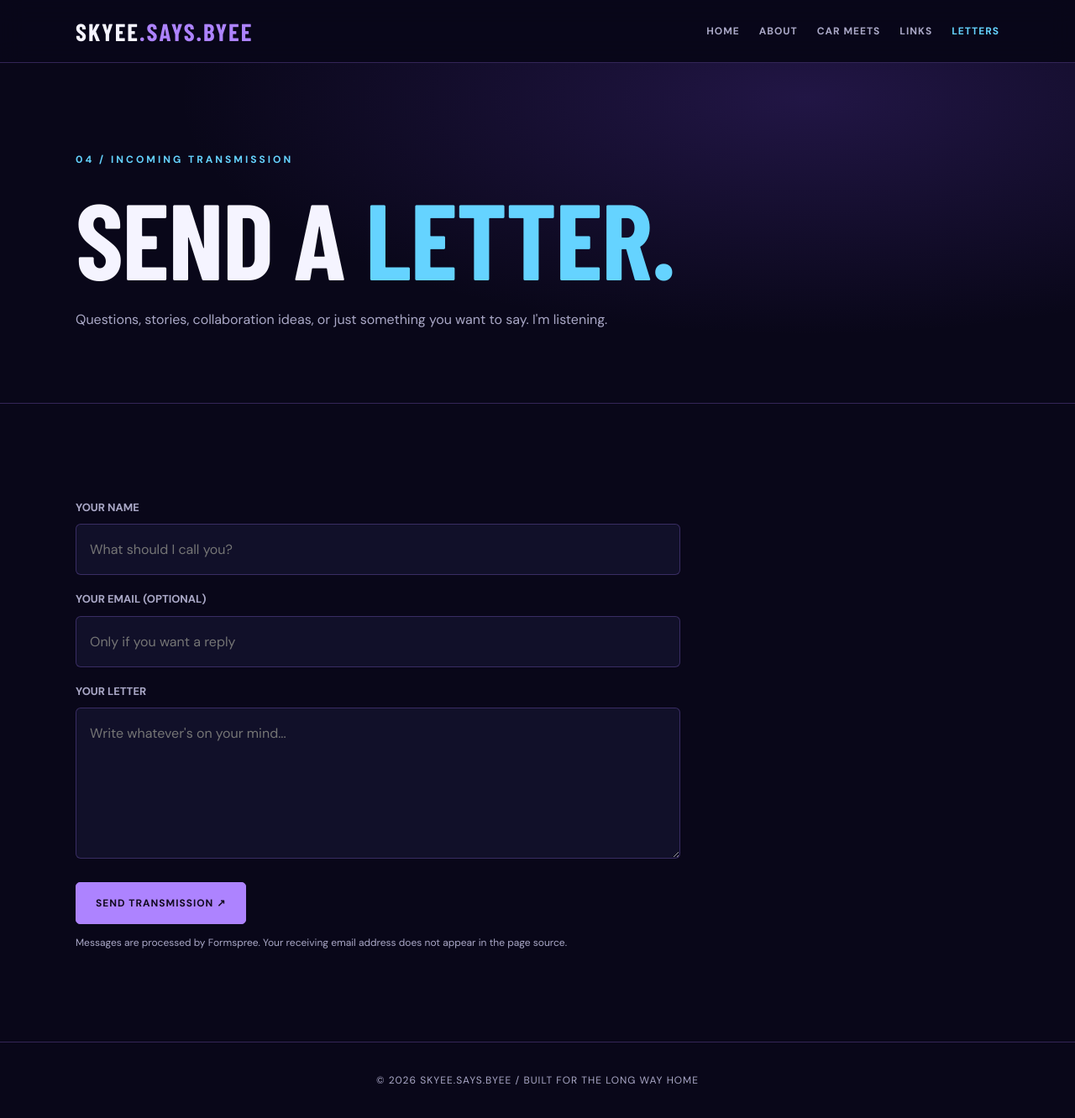
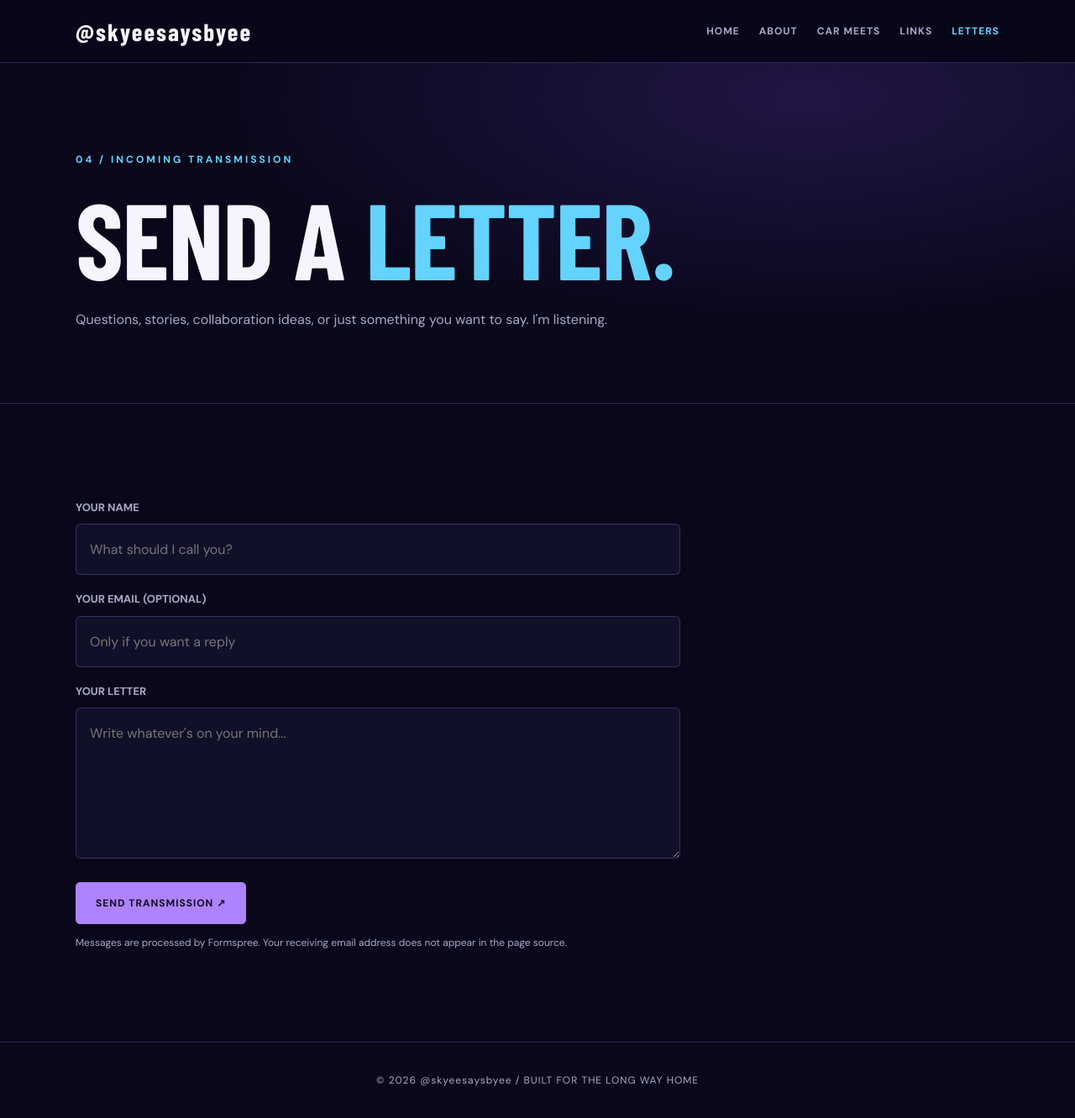
Before and after one commit to Skyeesaysbyee/skyeesaysbyee, a plain HTML site: page letters.html in a window 1280 px wide. Shown: the whole page at 84% size. Drawn offline with nearby package versions, Linux system fonts and the light colour scheme; a web font is replaced by a local one.

Commit message:
Update letters.html

```diff
--- a/letters.html
+++ b/letters.html
@@ -13,7 +13,7 @@
 <header>
   <div class="container nav">
     <a class="logo" href="index.html">
-      SKYEE<span>.SAYS.BYEE</span>
+      @skyeesaysbyee</span>
     </a>
 
     <nav aria-label="Main navigation">
@@ -54,7 +54,7 @@
       <form
         class="contact-form"
         id="letterForm"
-        action="https://formspree.io/f/YOUR_FORM_ID"
+        action="https://formspree.io/f/mrpqqzob"
         method="POST">
 
         <label for="senderName">YOUR NAME</label>
@@ -105,7 +105,7 @@
 
 <footer>
   © <span data-year></span>
-  SKYEE.SAYS.BYEE / BUILT FOR THE LONG WAY HOME
+  @skyeesaysbyee / BUILT FOR THE LONG WAY HOME
 </footer>
 
 <script src="script.js" defer></script>
```
